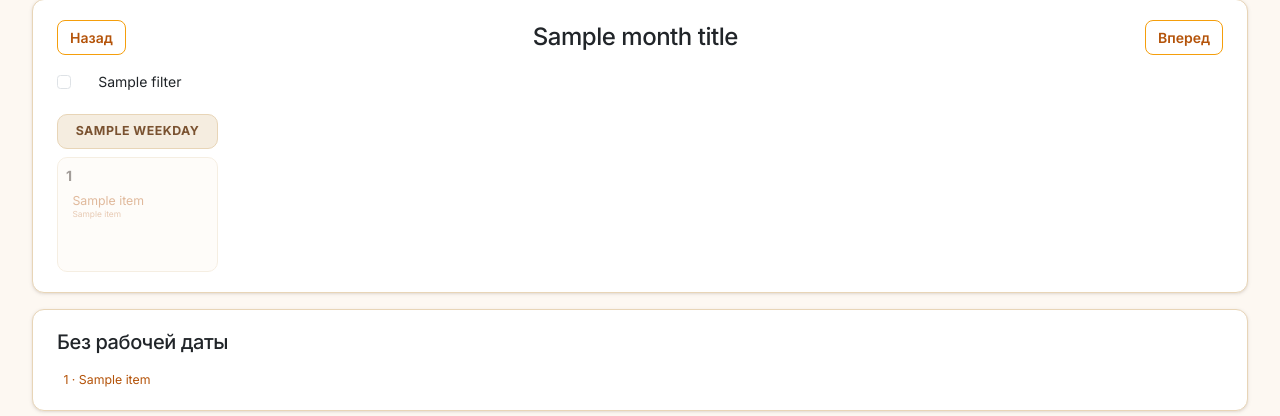
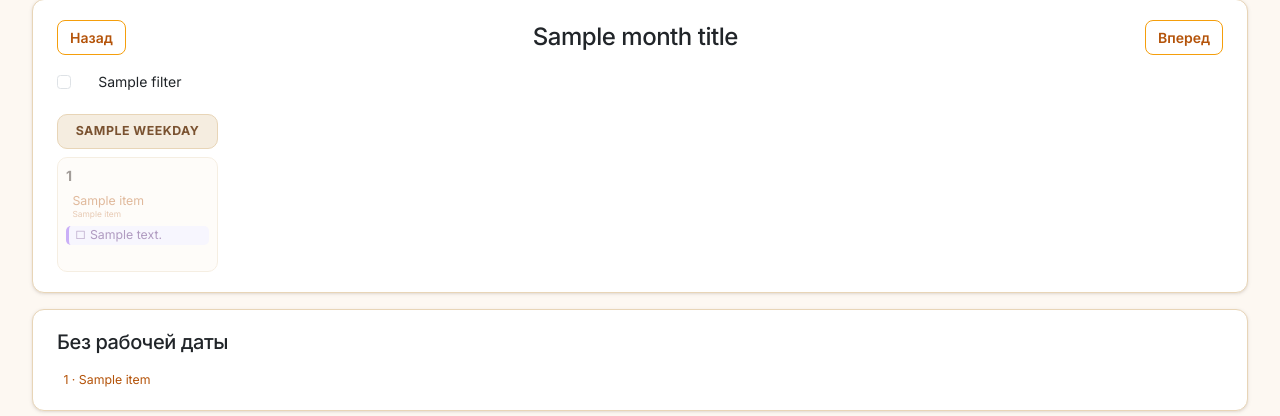
Before and after one commit to Fartovjy/edinycontur, a Django app: template apps/templates/logistics/request_calendar.html in a window 1280 px wide. Shown: the part 175-591 px from the top of the page. Run offline with Django 5.2, Linux system fonts and the light colour scheme; the template is opened without the code that fills it: most values are stand-ins (such as "Sample title", 1, 10 or a date in 2020); grey boxes marked "Sample" are stand-in pictures; some libraries are stand-ins or nearby versions.

Commit message:
UserTask: create/toggle personal tasks, show in calendar
- Migration 0003: create UserTask table (text, due_date, is_done)
- Calendar: inject user's tasks per day, purple pills, click-to-toggle
- current-tasks page already had full UI (form + checkbox + delete)

Co-Authored-By: Claude Sonnet 4.6 <noreply@anthropic.com>

```diff
--- a/apps/templates/logistics/request_calendar.html
+++ b/apps/templates/logistics/request_calendar.html
@@ -111,6 +111,29 @@
     height: .6rem;
     border-radius: 3px;
   }
+  /* Личные задачи */
+  .calendar-task {
+    display: flex;
+    align-items: center;
+    gap: .28rem;
+    border-radius: 5px;
+    padding: .15rem .4rem;
+    margin-bottom: .22rem;
+    font-size: .77rem;
+    line-height: 1.2;
+    background: #ede9fe;
+    border-left: 3px solid #7c3aed;
+    color: #3b0764;
+    cursor: pointer;
+    user-select: none;
+    white-space: nowrap;
+    overflow: hidden;
+    text-overflow: ellipsis;
+  }
+  .calendar-task:hover { filter: brightness(.95); }
+  .calendar-task.done { text-decoration: line-through; opacity: .55; background: #f3f4f6; border-left-color: #9ca3af; color: #6b7280; }
+  .calendar-task.overdue { background: #fee2e2; border-left-color: #ef4444; color: #7f1d1d; }
+  .calendar-task-check { font-size: .7rem; flex-shrink: 0; }
 </style>
 
 <div class="card border-0 shadow-sm mb-3 {% if user.profile.role == 'driver' %}driver-calendar{% endif %}">
@@ -152,6 +175,12 @@
                 {% if item.subtitle %}<span style="display:block;font-size:.68em;opacity:.75;overflow:hidden;text-overflow:ellipsis;white-space:nowrap;margin-top:.05rem">{{ item.subtitle }}</span>{% endif %}
               </a>
             {% endfor %}
+            {% for task in day.user_tasks %}
+              <div class="calendar-task{% if task.is_done %} done{% elif task.is_overdue %} overdue{% endif %}" data-task-id="{{ task.pk }}" title="{{ task.text }}">
+                <span class="calendar-task-check">{% if task.is_done %}✅{% else %}☐{% endif %}</span>
+                <span style="overflow:hidden;text-overflow:ellipsis">{{ task.text }}</span>
+              </div>
+            {% endfor %}
           </div>
         {% endfor %}
       {% endfor %}
@@ -172,6 +201,28 @@
   </script>
 {% endif %}
 
+<script>
+(function () {
+  const CSRF = document.cookie.match(/csrftoken=([^;]+)/)?.[1] || '';
+  document.querySelector('.calendar-grid').addEventListener('click', async function (e) {
+    const task = e.target.closest('.calendar-task');
+    if (!task) return;
+    const id = task.dataset.taskId;
+    if (!id) return;
+    try {
+      const resp = await fetch('/user-task/' + id + '/toggle/', {
+        method: 'POST', headers: { 'X-CSRFToken': CSRF },
+      });
+      if (!resp.ok) return;
+      const data = await resp.json();
+      task.classList.toggle('done', data.is_done);
+      task.classList.toggle('overdue', !data.is_done && data.is_overdue);
+      task.querySelector('.calendar-task-check').textContent = data.is_done ? '✅' : '☐';
+    } catch { /* silent */ }
+  });
+})();
+</script>
+
 {% if undated_requests %}
   <div class="card border-0 shadow-sm {% if user.profile.role == 'driver' %}driver-calendar{% endif %}">
     <div class="card-body">
```
Also changed, not shown: apps/logistics/views.py (+11 -0 lines), apps/checklists/migrations/0003_usertask.py (added).
